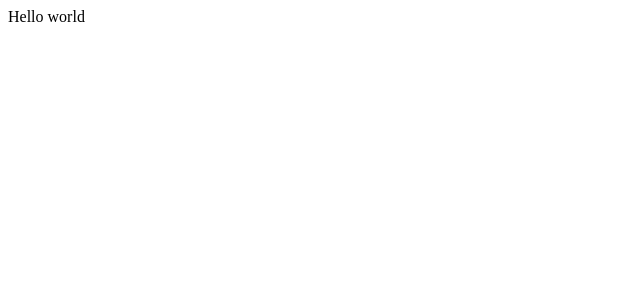
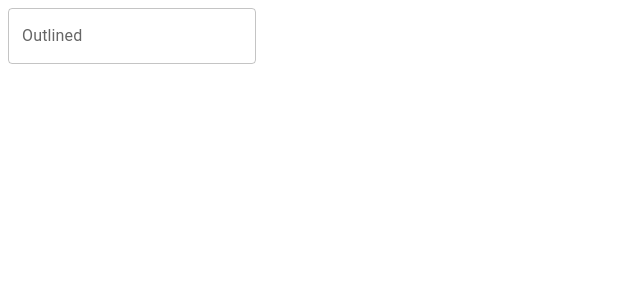
Before and after one commit to ratalla816/task-list, a React (Create React App) app in the folder ui/: page / in a window 1280 px wide. Shown: the top 300 px of the page, without its empty margins (0-640 px from the left). Built offline with nearby package versions, Linux system fonts and the light colour scheme.

Commit message:
AddTaskForm working

```diff
--- a/ui/package.json
+++ b/ui/package.json
@@ -10,7 +10,6 @@
     "@testing-library/jest-dom": "^5.17.0",
     "@testing-library/react": "^13.4.0",
     "@testing-library/user-event": "^13.5.0",
-    "@babel/plugin-proposal-private-property-in-object":"",
     "axios": "^1.6.7",
     "classnames": "^2.5.1",
     "react": "^18.2.0",
--- a/ui/src/App.js
+++ b/ui/src/App.js
@@ -1,9 +1,9 @@
-
+import { AddTaskForm } from "./components/AddTaskForm";
 
 function App() {
   return (
     <div className="App">
-      Hello world
+      <AddTaskForm />
     </div>
   );
 }
--- /dev/null
+++ b/ui/src/components/AddTaskForm.js
@@ -0,0 +1,13 @@
+// RAFC -> Tab
+import React from 'react'
+import TextField from "@mui/material/TextField";
+
+export const AddTaskForm = () => {
+  return (
+    <div>
+        <TextField id="outlined-basic" label="Outlined" variant="outlined" />
+    </div>
+  );
+}
+
+// materialUI text field"
```
Also changed, not shown: ui/src/components/Task.js (added), ui/src/components/UpdateTaskForm.js (added), 1 other file (tests, documents, lock files or other folders).
